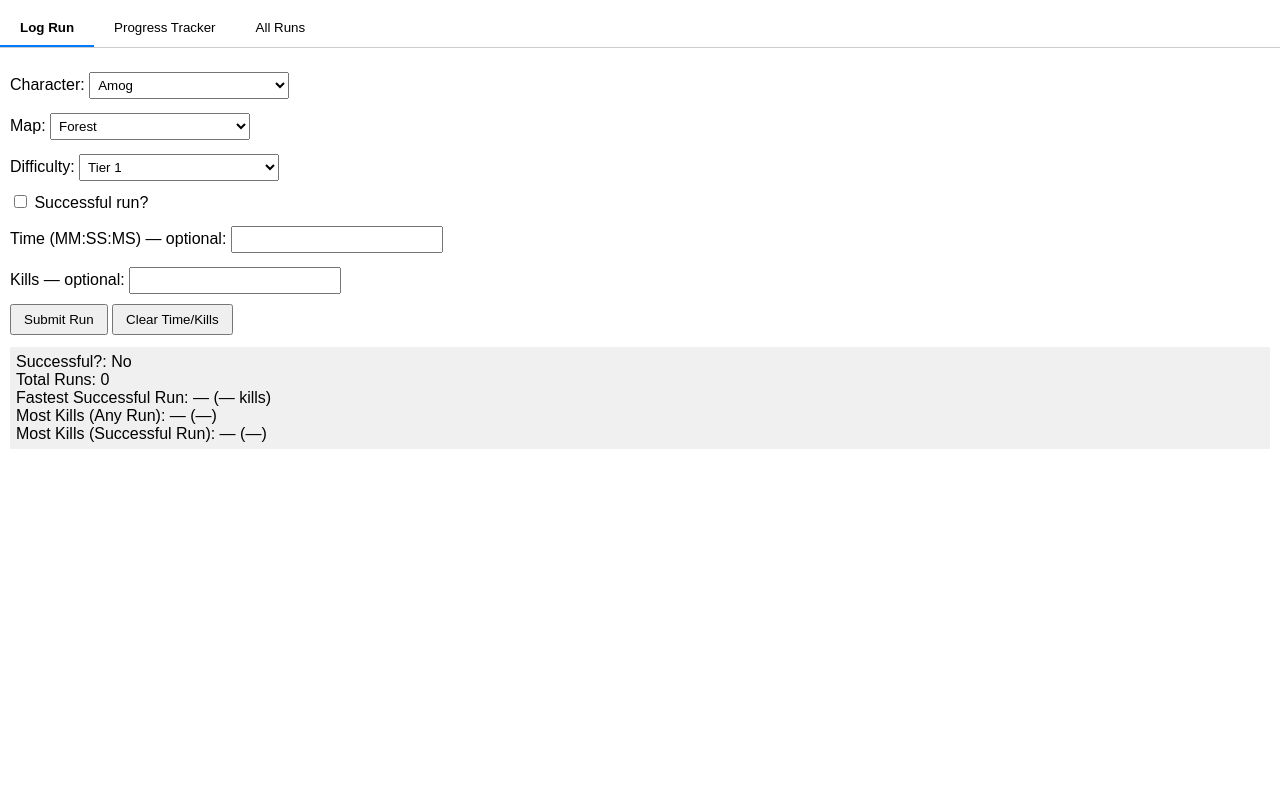
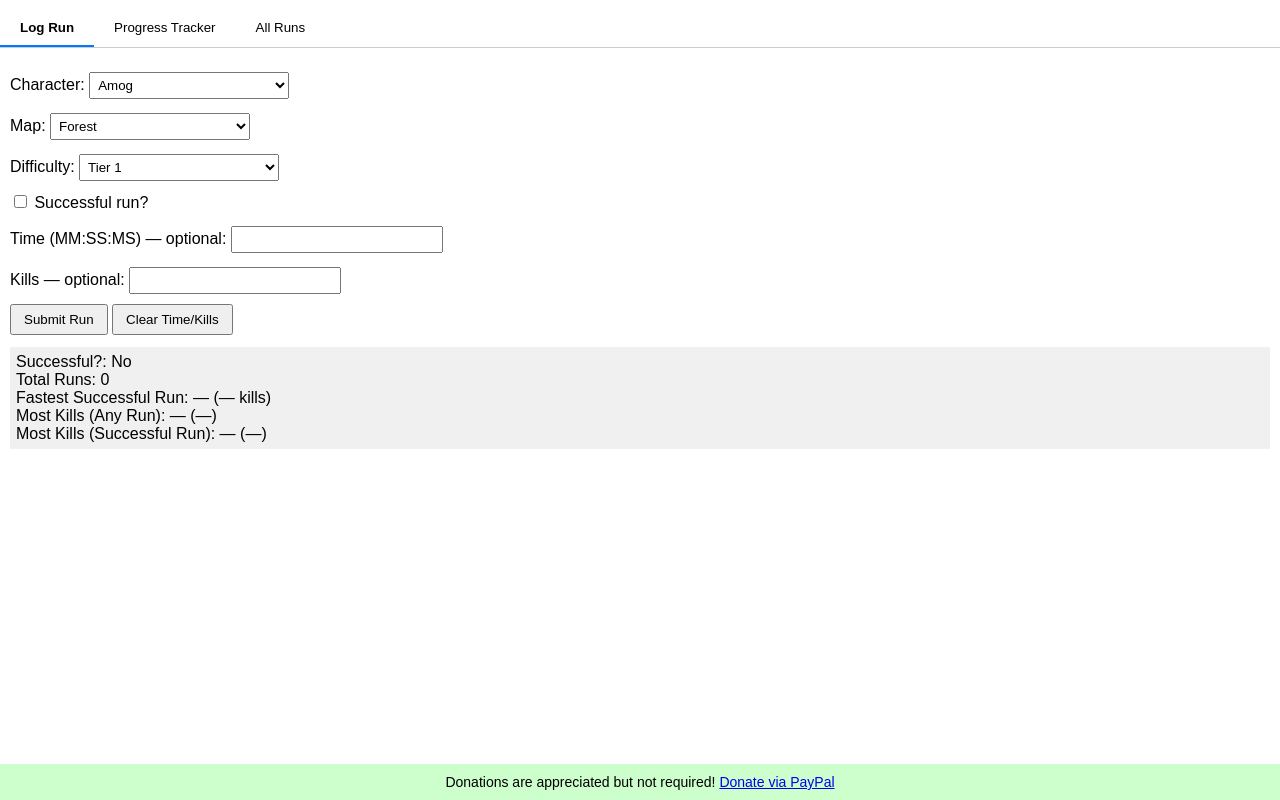
Before and after one commit to ER-95/megabonk-run-tracker, a plain HTML site: page index.html in a window 1280 px wide. Drawn offline with Linux system fonts and the light colour scheme.

Commit message:
Update index.html

```diff
--- a/index.html
+++ b/index.html
@@ -331,6 +331,18 @@ updateConfigStats();
 refreshProgress();
 refreshAllRuns();
 </script>
+<footer style="
+    position: fixed;
+    bottom: 0;
+    width: 100%;
+    text-align: center;
+    background-color: #ccffcc; /* light red */
+    padding: 10px 0;
+    font-size: 14px;
+">
+    Donations are appreciated but not required!
+    <a href="https://www.paypal.me/benrobart" target="_blank">Donate via PayPal</a>
+</footer>
 
 </body>
 </html>
```
